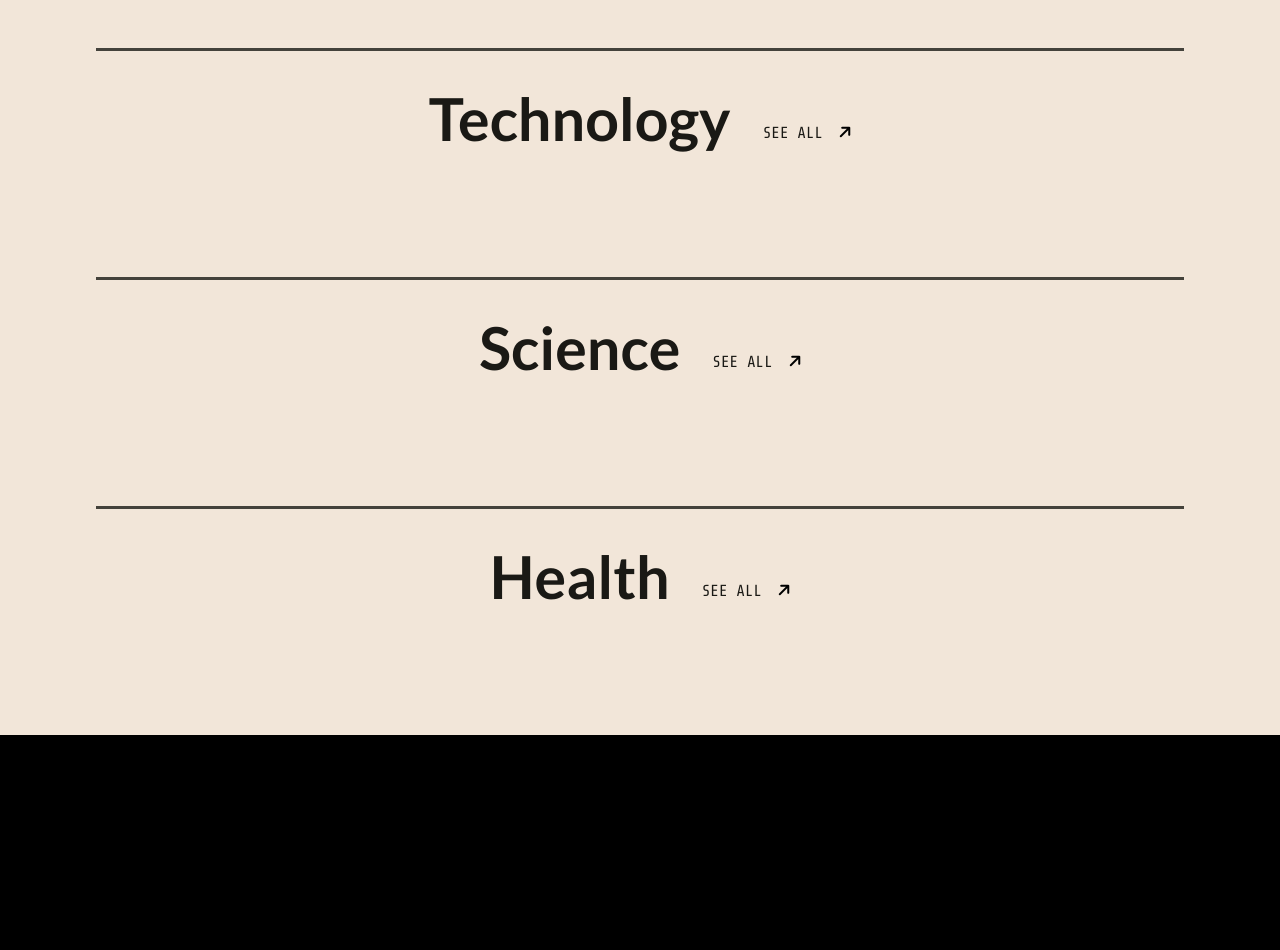
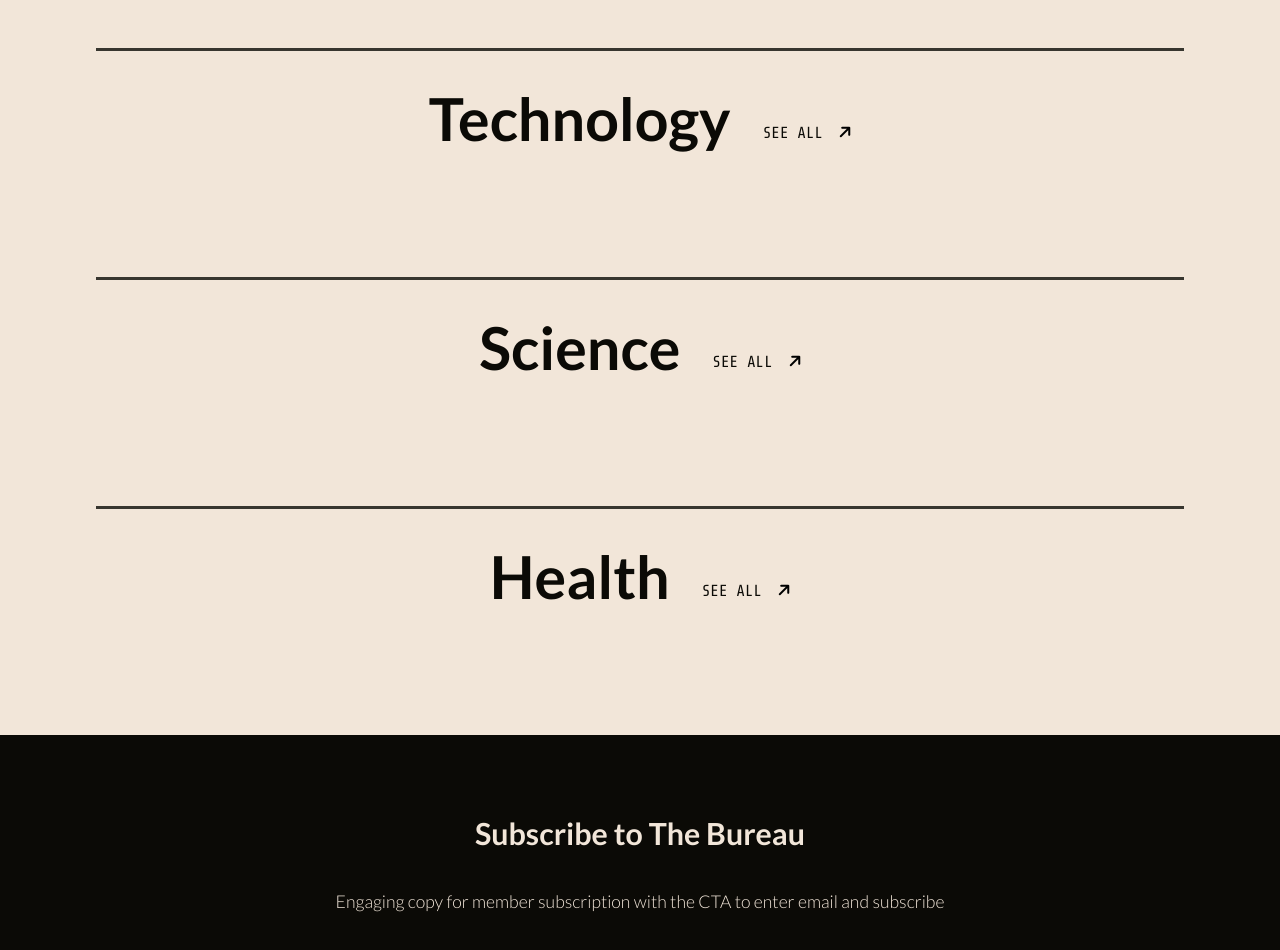
Before and after one commit to seffa1/NewsPageClone, a React (Create React App) app in the folder news-page-clone/: page / in a window 1280 px wide. Shown: the part 1200-2150 px from the top of the page. Before the commit the page ends 1935 px from the top, so only its background shows below. Built offline with nearby package versions, Linux system fonts and the light colour scheme; no server answers.

Commit message:
working on subscriber component

```diff
--- a/news-page-clone/src/App.js
+++ b/news-page-clone/src/App.js
@@ -5,6 +5,8 @@ import Popular from "./components/Popular";
 import Topic from "./components/Topic";
 import { useState, useEffect } from "react";
 import axios from "axios";
+import Subscribe from "./components/Subscribe";
+import Footer from "./components/Footer";
 
 // TODO: Populate data with API:
 // https://jasonwatmore.com/post/2020/07/17/react-axios-http-get-request-examples
@@ -60,6 +62,8 @@ function App() {
         <Topic API_KEY={API_KEY} title={"Science"} link={"1"} />
         <Topic API_KEY={API_KEY} title={"Health"} link={"1"} />
       </div>
+      <Subscribe />
+      <Footer />
     </div>
   );
 }
--- a/news-page-clone/src/App.scss
+++ b/news-page-clone/src/App.scss
@@ -6,7 +6,7 @@
 
 // Colors
 $color-primary: #f2e6d9;
-$color-seconday: #1a1915;
+$color-seconday: #0b0a06;
 $color-tag-red: #f13738;
 $color-tag-blue: #18a8ef;
 $color-tag-green: #20ae5a;
@@ -423,3 +423,21 @@ h3 {
     }
   }
 }
+
+// Subscribe
+.Subscribe {
+  color: $color-primary;
+  background: $color-seconday;
+  display: flex;
+  flex-direction: column;
+  align-items: center;
+  gap: 2.5rem;
+  padding: 5rem;
+
+  h3 {
+    font-weight: 300;
+  }
+
+  &__email-container {
+  }
+}
--- a/news-page-clone/src/components/Subscribe.js
+++ b/news-page-clone/src/components/Subscribe.js
@@ -8,6 +8,8 @@ function Subscribe() {
         Engaging copy for member subscription with the CTA to enter email and
         subscribe
       </h3>
+
+      <div className="Subscribe__email-container"></div>
     </section>
   );
 }
```
